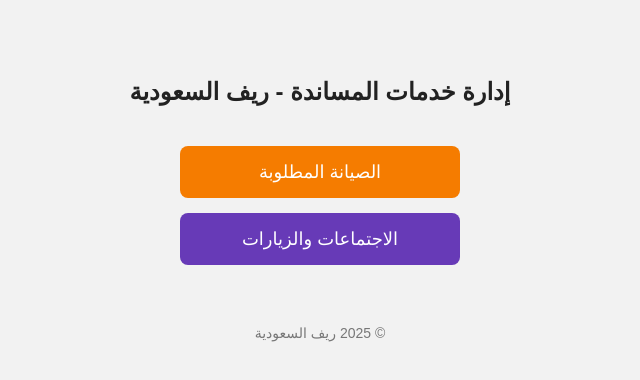
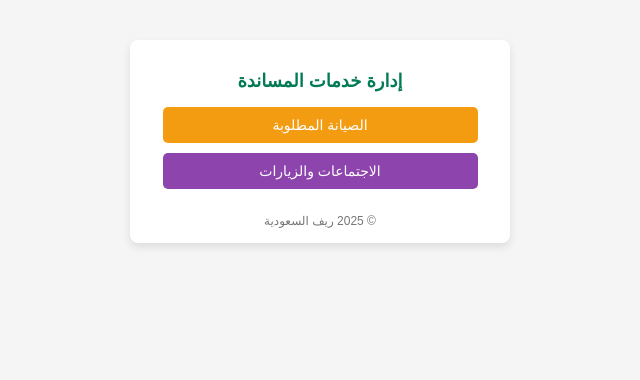
Before and after one commit to Naji-alsaad/Reef, a plain HTML site: page index.html in a window 1280 px wide. Shown: the whole page, without its empty margins (320-960 px from the left). Drawn offline with Linux system fonts and the light colour scheme.

Commit message:
Add files via upload

```diff
--- a/index.html
+++ b/index.html
@@ -1,51 +1,72 @@
 
 <!DOCTYPE html>
-<html lang="ar" dir="rtl">
+<html lang="ar">
 <head>
     <meta charset="UTF-8">
-    <title>خدمات المساندة - ريف السعودية</title>
+    <meta name="viewport" content="width=device-width, initial-scale=1.0">
+    <title>خدمات ريف السعودية</title>
     <style>
         body {
-            background-color: #f2f2f2;
-            font-family: Arial, sans-serif;
+            font-family: "Arial", sans-serif;
+            direction: rtl;
+            text-align: right;
+            background-color: #f5f5f5;
+            margin: 0;
+            padding: 0;
+        }
+        .container {
+            width: 100%;
+            max-width: 350px;
+            margin: 40px auto;
+            padding: 15px;
+            background-color: #ffffff;
+            border-radius: 8px;
+            box-shadow: 0 4px 8px rgba(0, 0, 0, 0.1);
             text-align: center;
-            padding: 50px 20px;
         }
         h2 {
-            margin-bottom: 40px;
-            color: #222;
+            color: #007b55;
+            font-size: 18px;
+            margin-bottom: 15px;
         }
-        .button {
-            display: block;
-            width: 250px;
-            margin: 15px auto;
-            padding: 15px;
-            font-size: 18px;
+        button {
+            width: 90%;
+            padding: 10px;
+            font-size: 14px;
             border: none;
-            border-radius: 8px;
             color: white;
+            border-radius: 5px;
             cursor: pointer;
-            text-decoration: none;
+            margin-bottom: 10px;
+            transition: background-color 0.3s;
         }
-        .btn-orange {
-            background-color: #f57c00;
+        .maintenance {
+            background-color: #f39c12;
         }
-        .btn-purple {
-            background-color: #673ab7;
+        .visits {
+            background-color: #8e44ad;
+        }
+        button:hover {
+            opacity: 0.9;
         }
         .footer {
-            margin-top: 60px;
-            font-size: 14px;
+            margin-top: 15px;
+            font-size: 12px;
             color: #777;
+            text-align: center;
         }
     </style>
 </head>
 <body>
-    <h2>إدارة خدمات المساندة - ريف السعودية</h2>
 
-    <a class="button btn-orange" href="https://formspree.io/f/xpwdnyll" target="_blank">الصيانة المطلوبة</a>
-    <a class="button btn-purple" href="https://formspree.io/f/xpwdnyll" target="_blank">الاجتماعات والزيارات</a>
+<div class="container">
+    <h2>إدارة خدمات المساندة</h2>
+    <button class="maintenance" onclick="window.location.href='maintenance-form.html'">الصيانة المطلوبة</button>
+    <button class="visits" onclick="window.location.href='visit-form.html'">الاجتماعات والزيارات</button>
+    <div class="footer">
+        &copy; 2025 ريف السعودية
+    </div>
+</div>
 
-    <div class="footer">© 2025 ريف السعودية</div>
 </body>
 </html>
```
